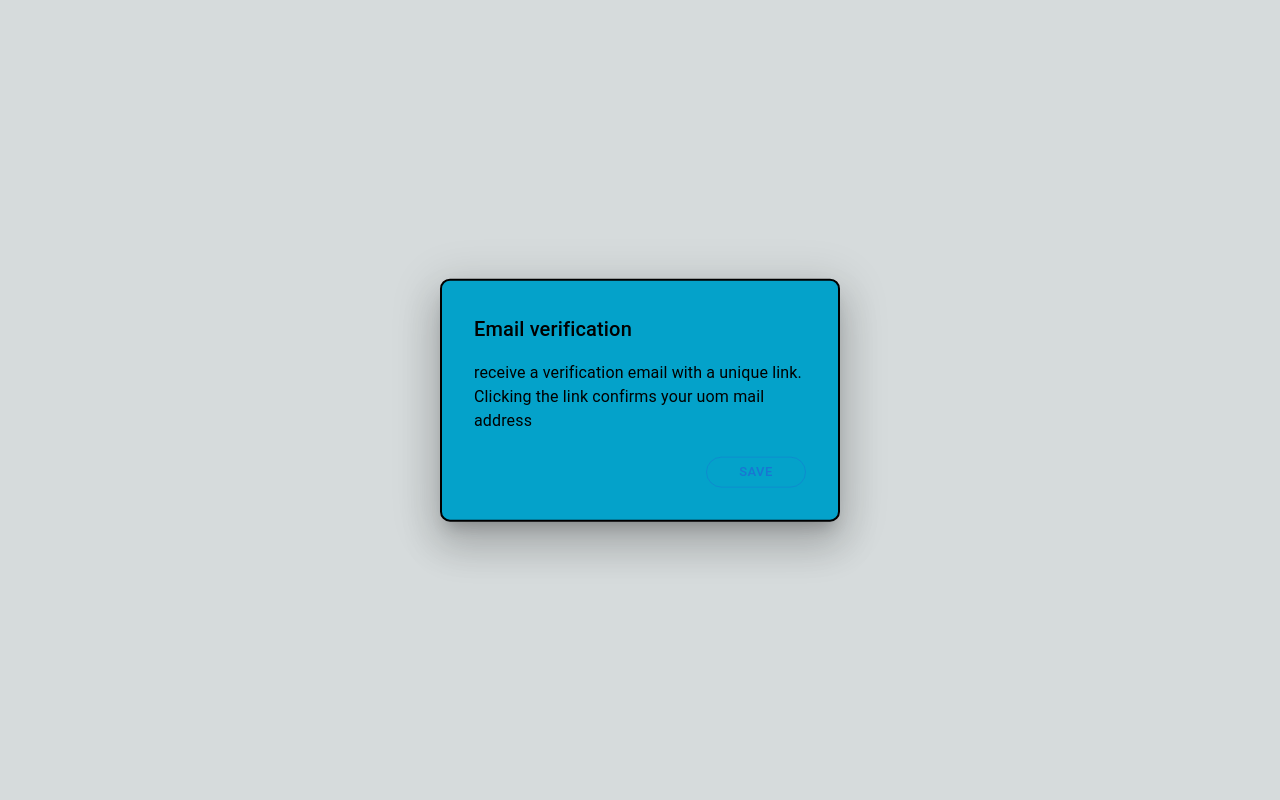
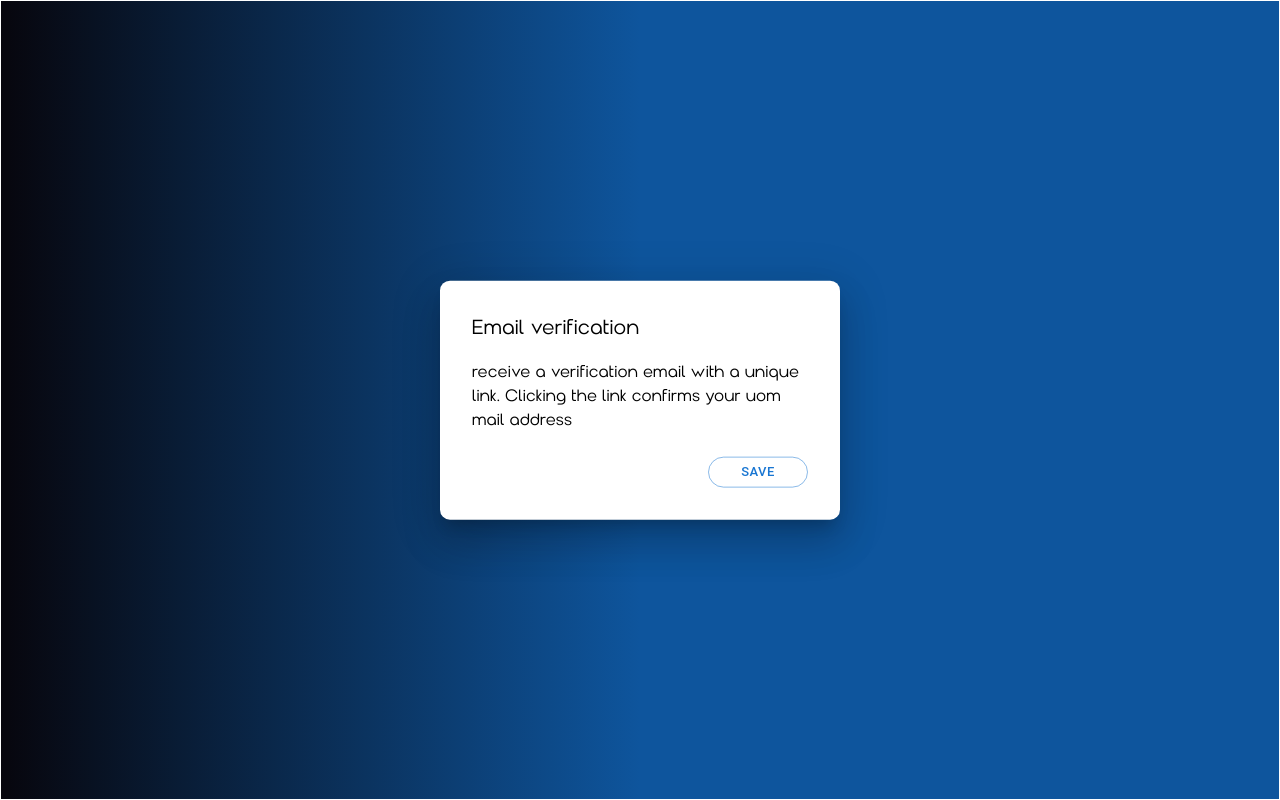
Before and after one commit to ruchithx/sb-registration-form, a Next.js app: page /register in a window 1280 px wide. Built offline with nearby package versions, Linux system fonts and the light colour scheme.

Commit message:
fix:modify alertbox

```diff
--- a/app/form.module.css
+++ b/app/form.module.css
@@ -13,3 +13,6 @@
 .formFont2 {
   font-family: "Amenti Medium";
 }
+.textcolor {
+  color: linear-gradient(to right, #07060d, #0e559d, #0e559d);
+}
--- a/app/register/Verify.tsx
+++ b/app/register/Verify.tsx
@@ -13,10 +13,9 @@ import { successMessage, warningMessage } from "../components/helper";
 import { onValue, ref, set } from "@firebase/database";
 import { useRegister } from "../components/RegisterContext";
 import next from "next/types";
-
+import styles from "../form.module.css";
 export default function Verify() {
   const router = useRouter();
-  const [sample, setSample] = useState(false);
 
   function checkVerify() {
     const user = auth.currentUser;
@@ -43,8 +42,8 @@ export default function Verify() {
     left: "50%",
     transform: "translate(-50%, -50%)",
     width: 400,
-    bgcolor: "#04A2CA",
-    border: "2px solid #000",
+    bgcolor: "white",
+    color: "linear-gradient(to right, #07060d, #0e559d, #0e559d)",
     boxShadow: 24,
     p: 4,
     borderRadius: "10px",
@@ -91,14 +90,22 @@ export default function Verify() {
   };
 
   return (
-    <div>
+    <div style={{ backgroundColor: "white" }}>
       <Grid item sx={{ width: "75%" }}>
-        <div id="buttton"></div>
         <Box sx={style}>
-          <Typography id="modal-modal-title" variant="h6" component="h2">
+          <Typography
+            className={styles.formFont}
+            id="modal-modal-title"
+            variant="h6"
+            component="h2"
+            sx={{ fontFamily: "Amenti Regular" }}
+          >
             Email verification
           </Typography>
-          <Typography id="modal-modal-description" sx={{ mt: 2, mb: 3 }}>
+          <Typography
+            id="modal-modal-description"
+            sx={{ mt: 2, mb: 3, fontFamily: "Amenti Regular" }}
+          >
             receive a verification email with a unique link. Clicking the link
             confirms your uom mail address
           </Typography>
--- a/app/register/page.tsx
+++ b/app/register/page.tsx
@@ -1,9 +1,18 @@
 import { ToastContainer } from "react-toastify";
 import Verify from "./Verify";
+import styles from "./../form.module.css";
 
 export default function Register() {
   return (
-    <div>
+    <div
+      className={styles.background}
+      style={{
+        border: "1px solid white",
+        width: "100%",
+        height: "100vh",
+        backgroundColor: "white",
+      }}
+    >
       <Verify />
       <ToastContainer />
     </div>
```
